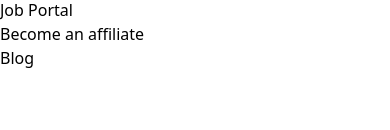
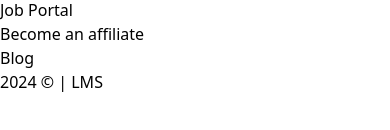
Before and after one commit to webakash1806/zenstudy, a React (Vite) app: page / in a window 390 px wide. Shown: the part 450-580 px from the top of the page. Built offline with nearby package versions, Linux system fonts and the light colour scheme.

Commit message:
Footer responsive updated

```diff
--- a/src/Components/Footer.jsx
+++ b/src/Components/Footer.jsx
@@ -12,7 +12,8 @@ import {
 const Footer = () => {
     return (
         <>
-            <footer className=' bg-[#1B2124] text-white p-[2.5rem_1rem] flex flex-col gap-8'>
+            <footer className=' bg-[#1B2124] text-white'>
+                <div className='p-[2.5rem_1rem] md:p-[2.5_5rem] flex flex-col gap-8 lg:flex-row sm:justify-around'>
                     <div className='flex flex-col gap-2'>
                         <div className='mb-3'>LOGO</div>
                         {/* <img src="" alt="" /> */}
@@ -26,8 +27,8 @@ const Footer = () => {
                             <a href="" className='text-[17px]'><BsTwitter /></a>
                         </div>
                     </div>
-                <div className='flex flex-col gap-8'>
-                    <div>
+                    <div className='flex flex-col gap-8 sm:flex-row sm:justify-around sm:mr-5 md:mr-[5rem] md:gap-[5rem]'>
+                        <div className='w-[17rem] '>
                             <div>
                                 <p className='text-[1.09rem] font-[600]'>Company</p>
                                 <p className='w-[15rem] m-[9px_0] h-[3.4px] bg-[#ff9500] rounded-md'></p>
@@ -45,7 +46,7 @@ const Footer = () => {
                                 </div>
                             </div>
                         </div>
-                    <div>
+                        <div className='w-[17rem] '>
                             <div>
                                 <p className='text-[1.09rem] font-[600]'>Products</p>
                                 <p className='w-[15rem] m-[9px_0] h-[3.3px] bg-[#ff9500] rounded-md'></p>
@@ -64,7 +65,8 @@ const Footer = () => {
                             </div>
                         </div>
                     </div>
-
+                </div>
+                <div className='text-center text-[1.05rem] font-[600] p-3 border-t'>2024 <span>&#169;</span> | LMS</div>
             </footer>
         </>
     )
```
Lines whose indentation alone changed are shown as unchanged.
